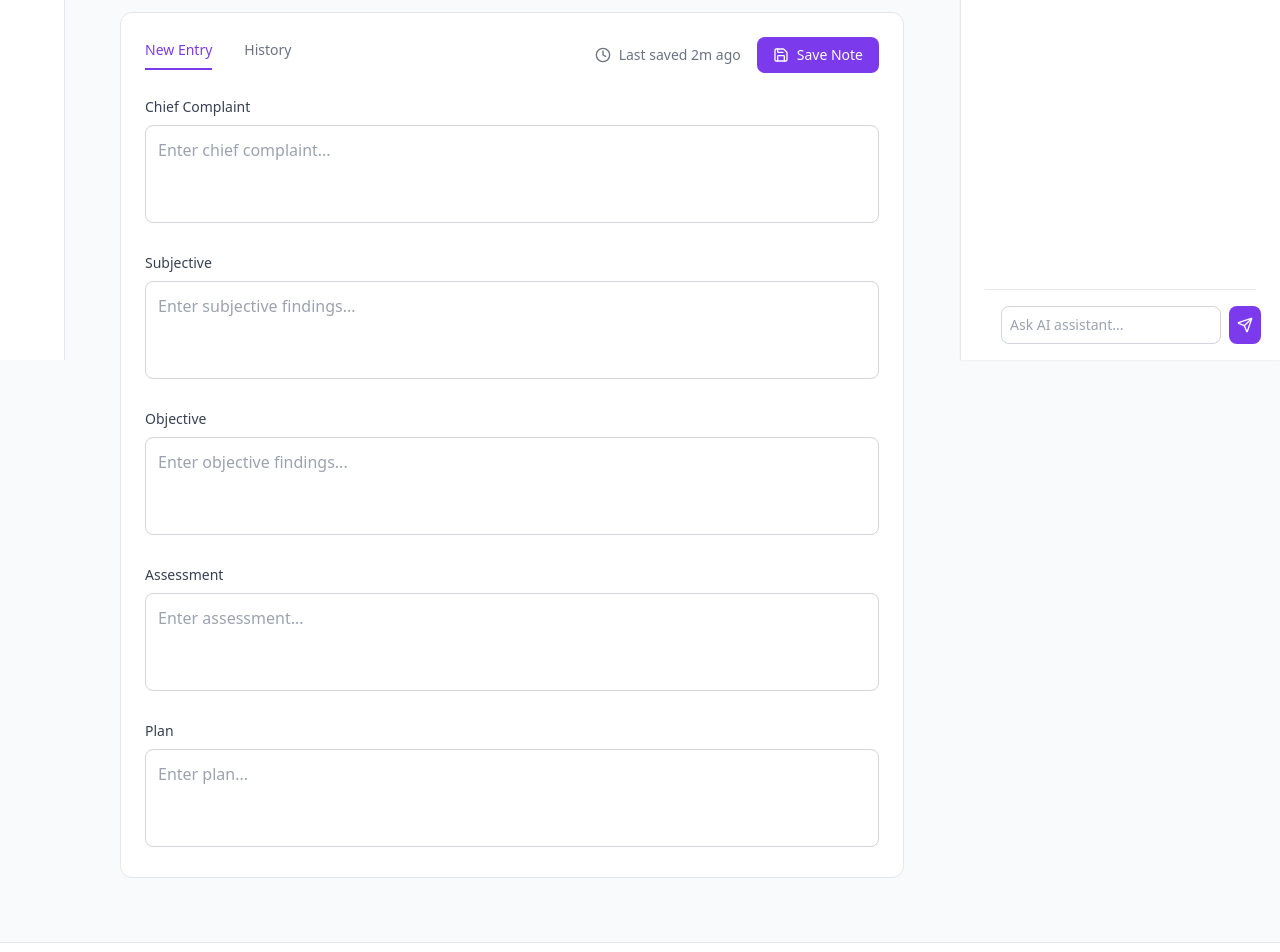
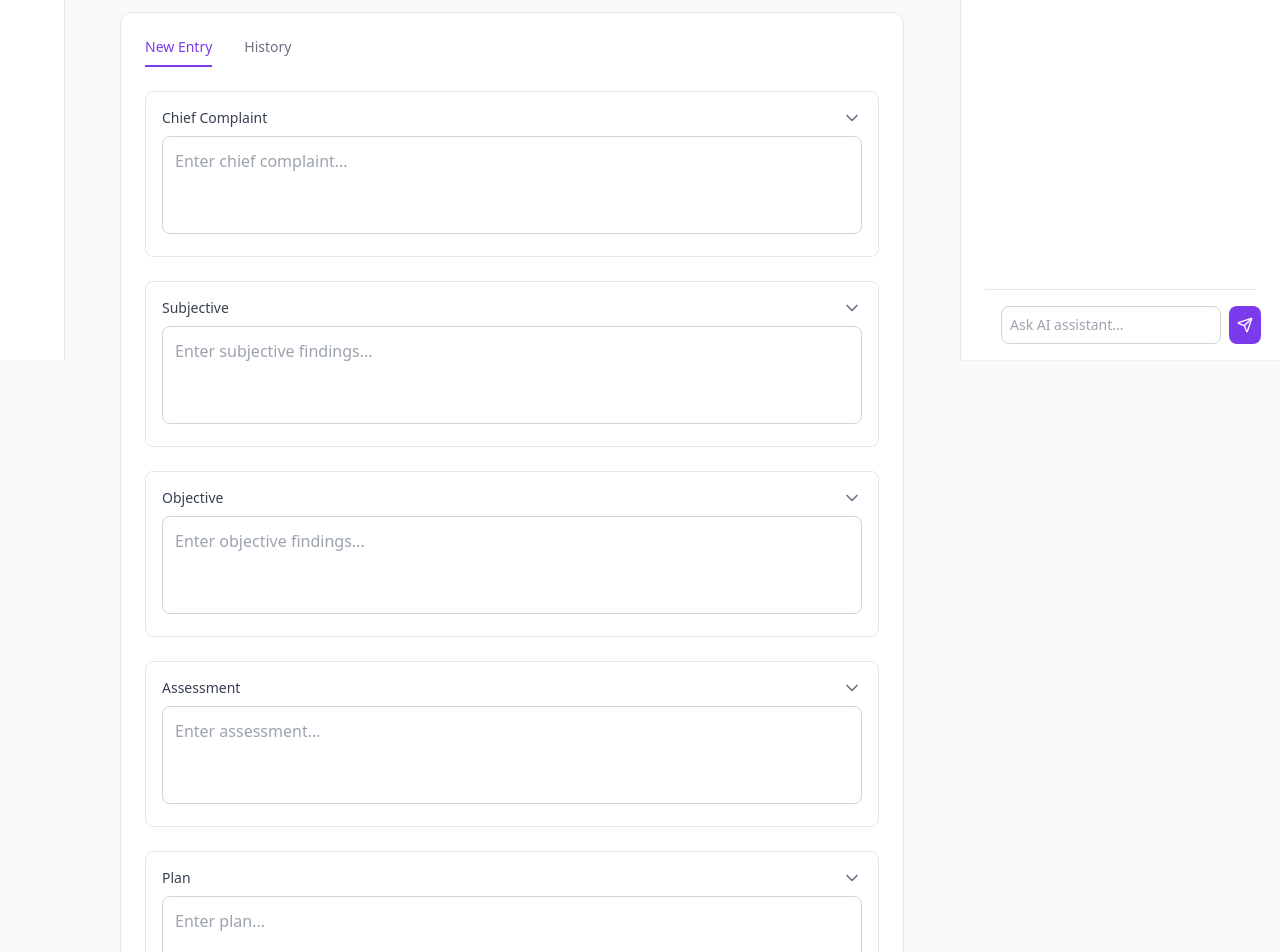
Before and after one commit to mfranco1/medstagram, a React (Vite) app in the folder frontend/: page / in a window 1280 px wide. Shown: the part 440-1392 px from the top of the page. Built offline with nearby package versions, Linux system fonts and the light colour scheme.

Commit message:
feat: make soap input fields collapsible

```diff
--- a/frontend/src/components/patient/MedicalEntryForm.tsx
+++ b/frontend/src/components/patient/MedicalEntryForm.tsx
@@ -1,4 +1,5 @@
-import { Clock, Save } from 'lucide-react'
+import { Clock, Save, ChevronDown, ChevronRight } from 'lucide-react'
+import { useState } from 'react'
 
 interface MedicalEntryFormProps {
   formData: {
@@ -12,8 +13,26 @@ interface MedicalEntryFormProps {
 }
 
 export function MedicalEntryForm({ formData, setFormData }: MedicalEntryFormProps) {
+  const [collapsedSections, setCollapsedSections] = useState<{
+    chiefComplaint: boolean
+    subjective: boolean
+    objective: boolean
+    assessment: boolean
+    plan: boolean
+  }>({
+    chiefComplaint: false,
+    subjective: false,
+    objective: false,
+    assessment: false,
+    plan: false
+  })
+
   const handleInputChange = (field: string, value: string) => {
     setFormData((prev: any) => ({ ...prev, [field]: value }))
+  }
+
+  const toggleCollapse = (section: keyof typeof collapsedSections) => {
+    setCollapsedSections(prev => ({ ...prev, [section]: !prev[section] }))
   }
 
   return (
@@ -27,7 +46,99 @@ export function MedicalEntryForm({ formData, setFormData }: MedicalEntryFormProp
             History
           </button>
         </div>
-        <div className="flex items-center space-x-4">
+      </div>
+      <div className="space-y-6">
+        <div className="border rounded-lg p-4">
+          <button
+            className="flex items-center justify-between w-full text-left text-sm font-medium text-gray-700 mb-2 focus:outline-none"
+            onClick={() => toggleCollapse('chiefComplaint')}
+          >
+            <span>Chief Complaint</span>
+            {collapsedSections.chiefComplaint ? <ChevronRight className="w-5 h-5 text-gray-500" /> : <ChevronDown className="w-5 h-5 text-gray-500" />}
+          </button>
+          {!collapsedSections.chiefComplaint && (
+            <textarea
+              className="w-full p-3 border border-gray-300 rounded-lg focus:ring-2 focus:ring-violet-500 focus:border-violet-500 resize-none"
+              rows={3}
+              placeholder="Enter chief complaint..."
+              value={formData.chiefComplaint}
+              onChange={e => handleInputChange('chiefComplaint', e.target.value)}
+            />
+          )}
+        </div>
+        <div className="border rounded-lg p-4">
+          <button
+            className="flex items-center justify-between w-full text-left text-sm font-medium text-gray-700 mb-2 focus:outline-none"
+            onClick={() => toggleCollapse('subjective')}
+          >
+            <span>Subjective</span>
+            {collapsedSections.subjective ? <ChevronRight className="w-5 h-5 text-gray-500" /> : <ChevronDown className="w-5 h-5 text-gray-500" />}
+          </button>
+          {!collapsedSections.subjective && (
+            <textarea
+              className="w-full p-3 border border-gray-300 rounded-lg focus:ring-2 focus:ring-violet-500 focus:border-violet-500 resize-none"
+              rows={3}
+              placeholder="Enter subjective findings..."
+              value={formData.subjective}
+              onChange={e => handleInputChange('subjective', e.target.value)}
+            />
+          )}
+        </div>
+        <div className="border rounded-lg p-4">
+          <button
+            className="flex items-center justify-between w-full text-left text-sm font-medium text-gray-700 mb-2 focus:outline-none"
+            onClick={() => toggleCollapse('objective')}
+          >
+            <span>Objective</span>
+            {collapsedSections.objective ? <ChevronRight className="w-5 h-5 text-gray-500" /> : <ChevronDown className="w-5 h-5 text-gray-500" />}
+          </button>
+          {!collapsedSections.objective && (
+            <textarea
+              className="w-full p-3 border border-gray-300 rounded-lg focus:ring-2 focus:ring-violet-500 focus:border-violet-500 resize-none"
+              rows={3}
+              placeholder="Enter objective findings..."
+              value={formData.objective}
+              onChange={e => handleInputChange('objective', e.target.value)}
+            />
+          )}
+        </div>
+        <div className="border rounded-lg p-4">
+          <button
+            className="flex items-center justify-between w-full text-left text-sm font-medium text-gray-700 mb-2 focus:outline-none"
+            onClick={() => toggleCollapse('assessment')}
+          >
+            <span>Assessment</span>
+            {collapsedSections.assessment ? <ChevronRight className="w-5 h-5 text-gray-500" /> : <ChevronDown className="w-5 h-5 text-gray-500" />}
+          </button>
+          {!collapsedSections.assessment && (
+            <textarea
+              className="w-full p-3 border border-gray-300 rounded-lg focus:ring-2 focus:ring-violet-500 focus:border-violet-500 resize-none"
+              rows={3}
+              placeholder="Enter assessment..."
+              value={formData.assessment}
+              onChange={e => handleInputChange('assessment', e.target.value)}
+            />
+          )}
+        </div>
+        <div className="border rounded-lg p-4">
+          <button
+            className="flex items-center justify-between w-full text-left text-sm font-medium text-gray-700 mb-2 focus:outline-none"
+            onClick={() => toggleCollapse('plan')}
+          >
+            <span>Plan</span>
+            {collapsedSections.plan ? <ChevronRight className="w-5 h-5 text-gray-500" /> : <ChevronDown className="w-5 h-5 text-gray-500" />}
+          </button>
+          {!collapsedSections.plan && (
+            <textarea
+              className="w-full p-3 border border-gray-300 rounded-lg focus:ring-2 focus:ring-violet-500 focus:border-violet-500 resize-none"
+              rows={3}
+              placeholder="Enter plan..."
+              value={formData.plan}
+              onChange={e => handleInputChange('plan', e.target.value)}
+            />
+          )}
+        </div>
+        <div className="flex justify-end items-center space-x-4 pt-4">
           <div className="flex items-center space-x-2 text-sm text-gray-500">
             <Clock className="w-4 h-4" />
             <span>Last saved 2m ago</span>
@@ -38,68 +149,6 @@ export function MedicalEntryForm({ formData, setFormData }: MedicalEntryFormProp
           </button>
         </div>
       </div>
-      <div className="space-y-6">
-        <div>
-          <label className="block text-sm font-medium text-gray-700 mb-2">
-            Chief Complaint
-          </label>
-          <textarea
-            className="w-full p-3 border border-gray-300 rounded-lg focus:ring-2 focus:ring-violet-500 focus:border-violet-500 resize-none"
-            rows={3}
-            placeholder="Enter chief complaint..."
-            value={formData.chiefComplaint}
-            onChange={e => handleInputChange('chiefComplaint', e.target.value)}
-          />
-        </div>
-        <div>
-          <label className="block text-sm font-medium text-gray-700 mb-2">
-            Subjective
-          </label>
-          <textarea
-            className="w-full p-3 border border-gray-300 rounded-lg focus:ring-2 focus:ring-violet-500 focus:border-violet-500 resize-none"
-            rows={3}
-            placeholder="Enter subjective findings..."
-            value={formData.subjective}
-            onChange={e => handleInputChange('subjective', e.target.value)}
-          />
-        </div>
-        <div>
-          <label className="block text-sm font-medium text-gray-700 mb-2">
-            Objective
-          </label>
-          <textarea
-            className="w-full p-3 border border-gray-300 rounded-lg focus:ring-2 focus:ring-violet-500 focus:border-violet-500 resize-none"
-            rows={3}
-            placeholder="Enter objective findings..."
-            value={formData.objective}
-            onChange={e => handleInputChange('objective', e.target.value)}
-          />
-        </div>
-        <div>
-          <label className="block text-sm font-medium text-gray-700 mb-2">
-            Assessment
-          </label>
-          <textarea
-            className="w-full p-3 border border-gray-300 rounded-lg focus:ring-2 focus:ring-violet-500 focus:border-violet-500 resize-none"
-            rows={3}
-            placeholder="Enter assessment..."
-            value={formData.assessment}
-            onChange={e => handleInputChange('assessment', e.target.value)}
-          />
-        </div>
-        <div>
-          <label className="block text-sm font-medium text-gray-700 mb-2">
-            Plan
-          </label>
-          <textarea
-            className="w-full p-3 border border-gray-300 rounded-lg focus:ring-2 focus:ring-violet-500 focus:border-violet-500 resize-none"
-            rows={3}
-            placeholder="Enter plan..."
-            value={formData.plan}
-            onChange={e => handleInputChange('plan', e.target.value)}
-          />
-        </div>
-      </div>
     </div>
   )
 }
```
